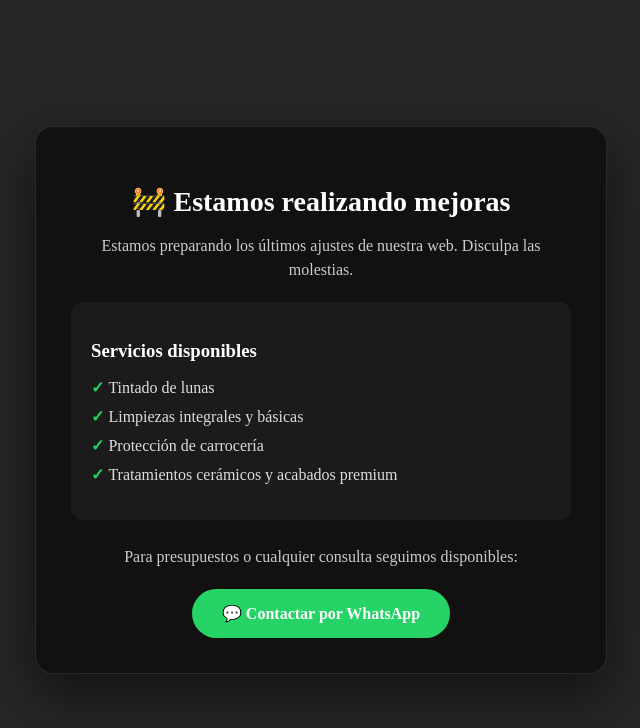
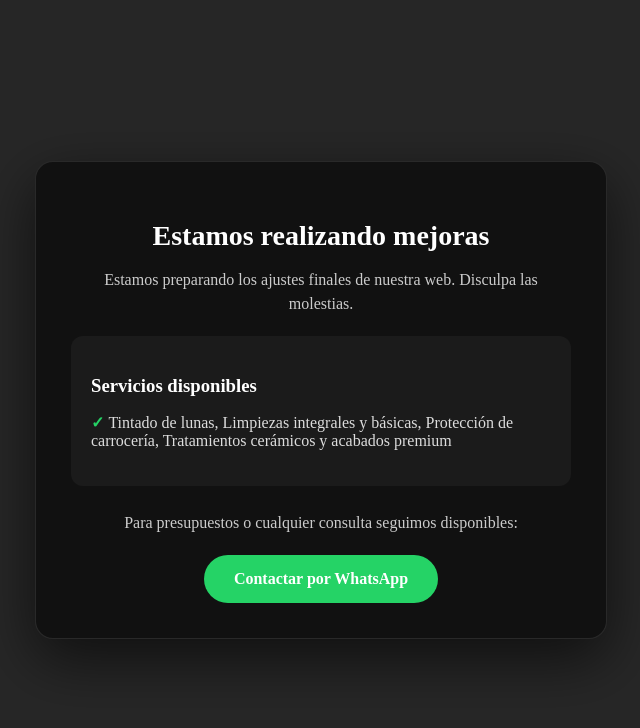
Before and after one commit to abeelef/xtreamgarage, a plain HTML site: page index.html in a window 1280 px wide. Shown: the whole page, without its empty margins (319-959 px from the left). Drawn offline with Linux system fonts and the light colour scheme.

Commit message:
Revise maintenance message and contact link
Updated maintenance popup text and WhatsApp link.

```diff
--- a/index.html
+++ b/index.html
@@ -2,10 +2,10 @@
 <div class="maintenance-overlay">
     <div class="maintenance-popup">
 
-        <h2>🚧 Estamos realizando mejoras</h2>
+        <h2> Estamos realizando mejoras</h2>
 
         <p>
-            Estamos preparando los últimos ajustes de nuestra web.
+            Estamos preparando los ajustes finales de nuestra web.
             Disculpa las molestias.
         </p>
 
@@ -13,10 +13,7 @@
             <h3>Servicios disponibles</h3>
 
             <ul>
-                <li>Tintado de lunas</li>
-                <li>Limpiezas integrales y básicas</li>
-                <li>Protección de carrocería</li>
-                <li>Tratamientos cerámicos y acabados premium</li>
+                <li>Tintado de lunas, Limpiezas integrales y básicas, Protección de carrocería, Tratamientos cerámicos y acabados premium</li>
             </ul>
         </div>
 
@@ -25,9 +22,9 @@
         </p>
 
         <a class="whatsapp-btn"
-           href="https://wa.me/TU_NUMERO_AQUI"
+           href="https://wa.me/34637551480"
            target="_blank">
-            💬 Contactar por WhatsApp
+            Contactar por WhatsApp
         </a>
 
     </div>
```
